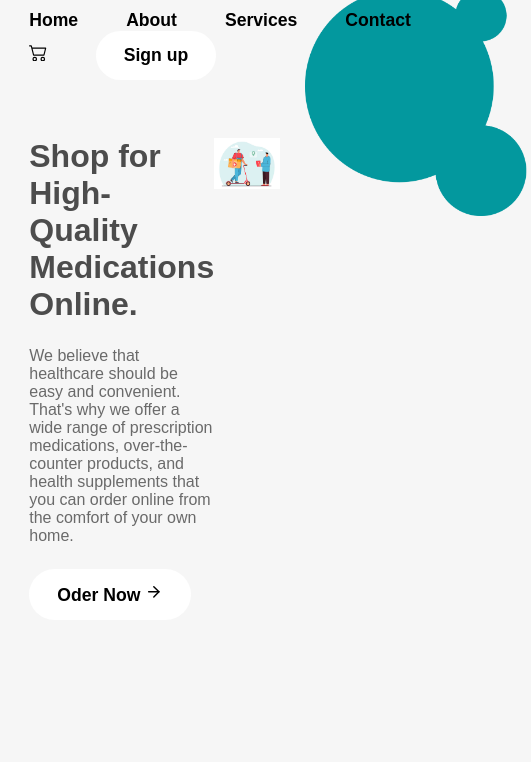
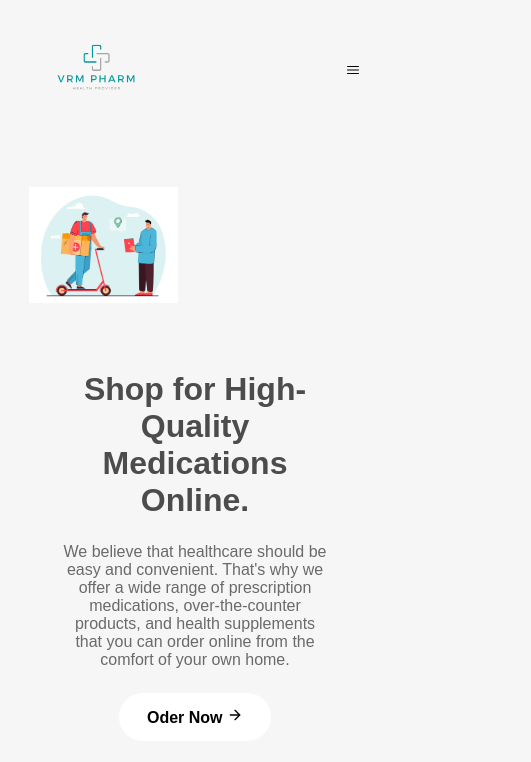
Before and after one commit to Rajamiththiran/dummy-landing-page, a React (Create React App) app: page / in a window 390 px wide. Shown: the top 762 px of the page, 531 px wide, since content can reach past the window. Built offline with nearby package versions, Linux system fonts and the light colour scheme.

Commit message:
MenuBar added

```diff
--- a/src/App.css
+++ b/src/App.css
@@ -1,4 +1,3 @@
-
 * {
   margin: 0;
   padding: 0;
@@ -103,3 +102,66 @@
   max-width: 600px;
   flex: 1;
 }
+
+@media (max-width: 1000px) {
+  .navbar-links-container a {
+    margin-right: 1rem;
+    font-size: 1rem;
+  }
+  .primary-button {
+    font-size: 1rem;
+  }
+  .home-bannerImage-container {
+    max-width: 600px;
+  }
+}
+@media (max-width: 800px) {
+  .nav-logo-container {
+    max-width: 300px;
+  }
+  .navbar-links-container {
+    display: none;
+  }
+  .navbar-menu-container {
+    display: flex;
+  }
+  .home-bannerImage-container {
+    max-width: 800px;
+    right: -180px;
+  }
+  .home-banner-container {
+    flex-direction: column-reverse;
+    align-items: center;
+    justify-content: center;
+  }
+  .home-image-section,
+  .about-section-image-container {
+    width: 100%;
+    max-width: 400px;
+  }
+  .primary-heading {
+    text-align: center;
+    max-width: 90%;
+  }
+  .primary-text {
+    text-align: center;
+    max-width: 80%;
+  }
+  .home-text-section {
+    justify-content: center;
+    align-items: center;
+    margin-top: 4rem;
+  }
+}
+@media (max-width: 600px) {
+  .home-bannerImage-container,
+  .about-background-image-container {
+    display: none;
+  }
+}
+
+@media (max-width: 800px) {
+  .App {
+    max-width: 95vw;
+  }
+}
--- a/src/Components/Navigationbar.js
+++ b/src/Components/Navigationbar.js
@@ -6,6 +6,7 @@ import ShoppingCartRoundedIcon from "@mui/icons-material/ShoppingCartRounded";
 import {
   Box,
   Drawer,
+  List,
   ListItem,
   ListItemButton,
   ListItemIcon,
@@ -63,6 +64,27 @@ function Navigationbar() {
           <HiOutlineBars3 onClick={ () => setOpenMenu(true)} />
         </div>
 
+        <Drawer open ={openMenu} onClose = {() => setOpenMenu(false)} anchor ="right" >
+        <Box sx ={{width: 250}}
+          role = "presentation"
+          onClick = {()=> setOpenMenu(false)}
+          onKeyDown = {() => setOpenMenu(false)}
+        >
+          <List>
+          {menuOptions.map((item) => (
+              <ListItem key={item.text} disablePadding >
+                <ListItemButton>
+                  <ListItemIcon>
+                    {item.icon}
+                  </ListItemIcon>
+                  <ListItemText primary = {item.text} />
+                </ListItemButton>
+              </ListItem>
+            ))}
+          </List>
+        </Box>
+        </Drawer>
+
     </nav>
   );
 }
```
Lines whose indentation alone changed are shown as unchanged.
